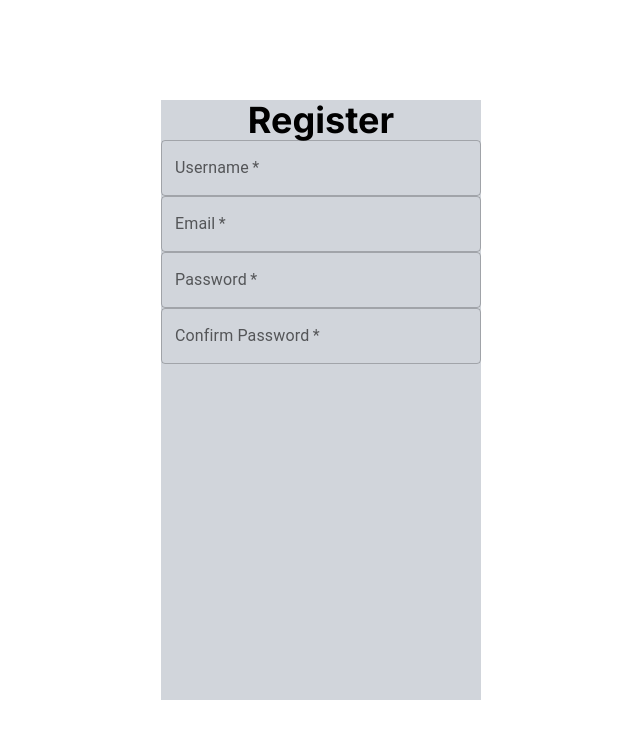
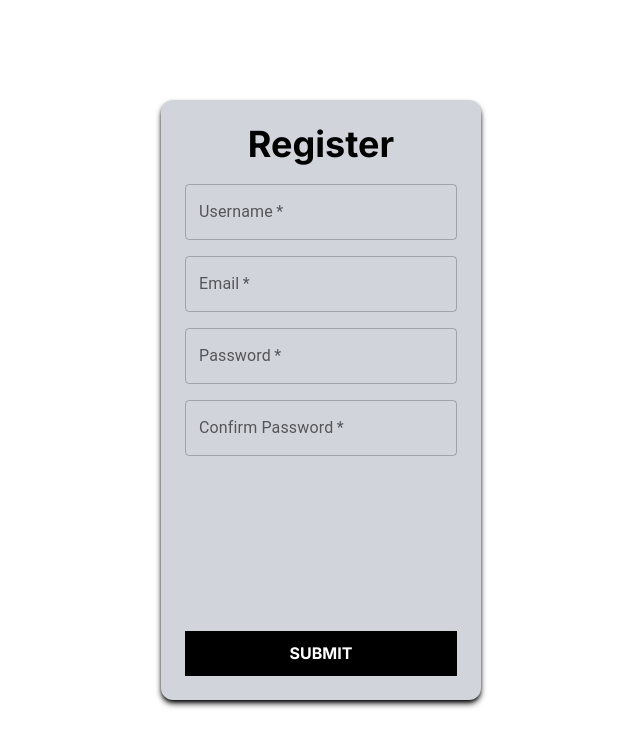
Before and after one commit to arjaybudzz/chat-app, a Next.js app in the folder frontend/: page /register in a window 1280 px wide. Shown: the top 746 px of the page, without its empty margins (319-959 px from the left). Built offline with nearby package versions, Linux system fonts and the light colour scheme.

Commit message:
added register page

```diff
--- a/frontend/src/app/register/page.tsx
+++ b/frontend/src/app/register/page.tsx
@@ -4,18 +4,21 @@ export default function Register() {
 	return (
 
 		<div className="flex justify-center items-center w-screen h-screen">
-			<form className="flex flex-col justify-around items-center w-1/4 h-3/4 bg-gray-300">
-				<h1 className="text-4xl font-bold">
-					Register
-				</h1>
+			<form className="flex flex-col justify-around items-center shadow-md rounded-xl shadow-black w-1/4 h-3/4 p-6 bg-gray-300">
+				<div className="flex w-full h-auto justify-center mb-5 items-center">
+					<h1 className="text-4xl font-bold">
+						Register
+					</h1>
+				</div>
 
-
-				<div className="flex flex-col w-full h-full">
+				<div className="flex flex-col w-full h-full gap-4">
 					<TextField label="Username" type="text" name="username-input" required/>
 					<TextField label="Email" type="email" name="email-input" required/>
 					<TextField label="Password" type= "password" name="password-input" required/>
 					<TextField label="Confirm Password" type="password" name="password-confirmation-input" required/>
 				</div>
+
+				<button type="submit" className="w-full h-14 bg-black text-white font-bold">SUBMIT</button>
 			</form>
 		</div>
 	);
```
Also changed, not shown: frontend/src/app/actions.ts (added).
